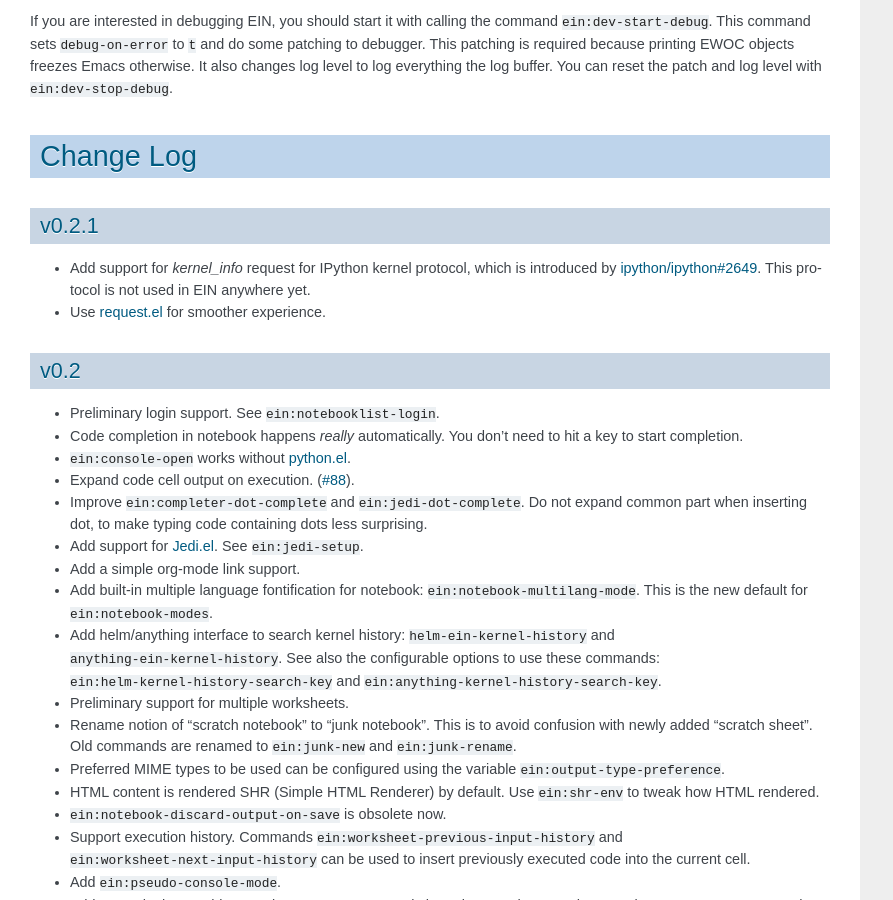
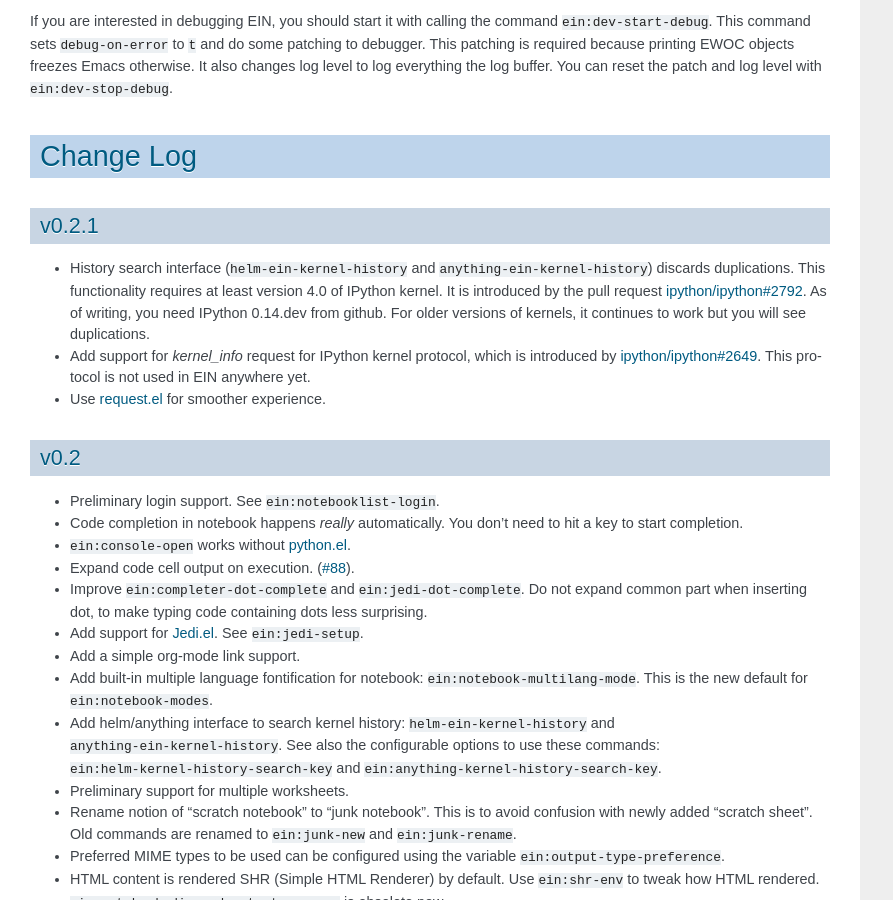
Before and after one commit to millejoh/emacs-ipython-notebook, a Sphinx documentation site: the page built from doc/source/index.rst, in a window 1280 px wide and 900 px high, scrolled down 14832 px. Shown: the whole window, without its empty margins (0-893 px from the left). Built offline with Sphinx 7.4.7, drawn with Linux system fonts in a browser that asks for light colours; cross-references to code outside the pages are shown as plain code.

Commit message:
Update changelog

```diff
--- a/doc/source/index.rst
+++ b/doc/source/index.rst
@@ -547,6 +547,14 @@ Change Log
 v0.2.1
 ------
 
+* History search interface (:el:symbol:`helm-ein-kernel-history` and
+  :el:symbol:`anything-ein-kernel-history`) discards duplications.
+  This functionality requires at least version 4.0 of IPython kernel.
+  It is introduced by the pull request
+  `ipython/ipython#2792 <https://github.com/ipython/ipython/pull/2792>`_.
+  As of writing, you need IPython 0.14.dev from github.
+  For older versions of kernels, it continues to work but you will
+  see duplications.
 * Add support for `kernel_info` request for IPython kernel protocol,
   which is introduced by
   `ipython/ipython#2649 <https://github.com/ipython/ipython/issues/2649>`_.
```
